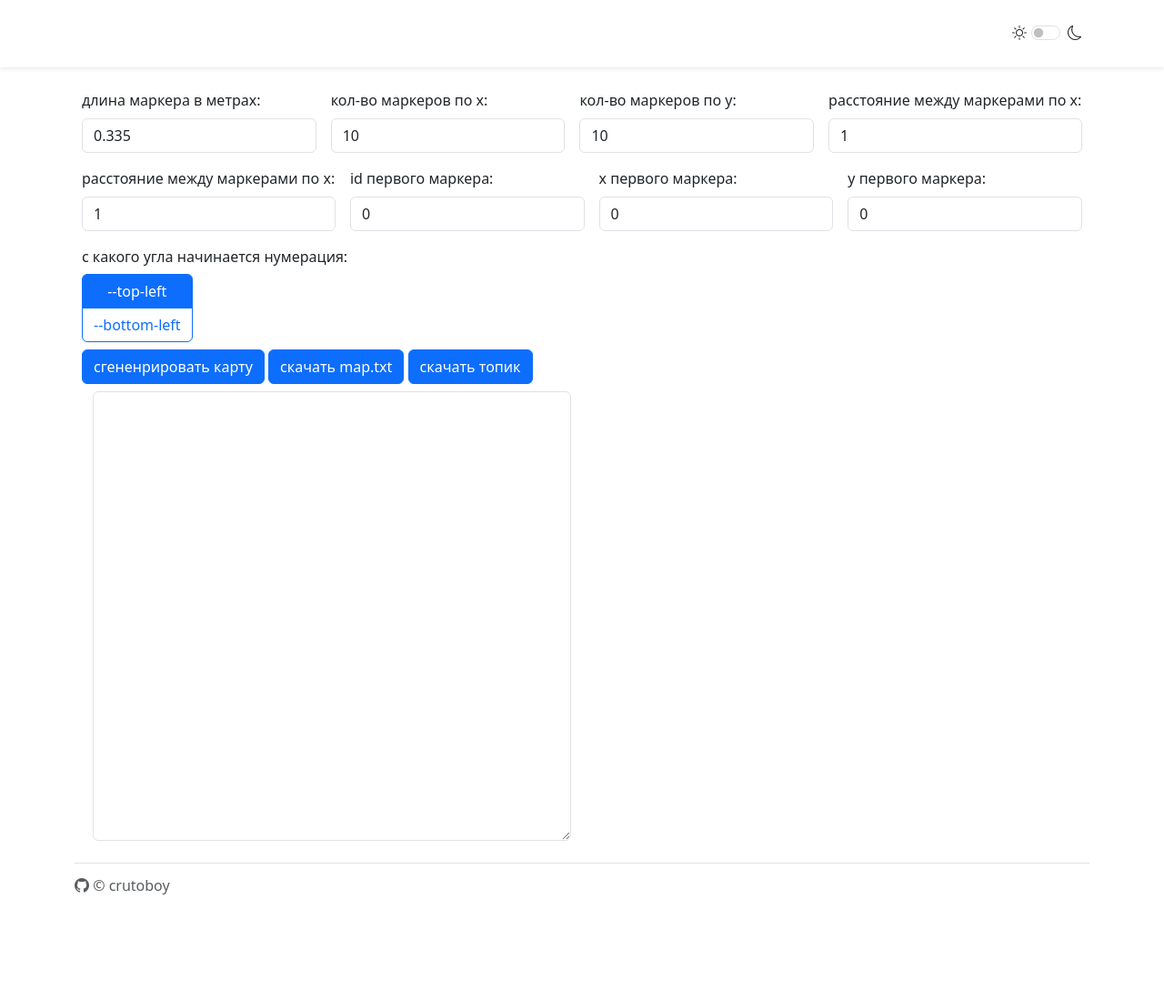
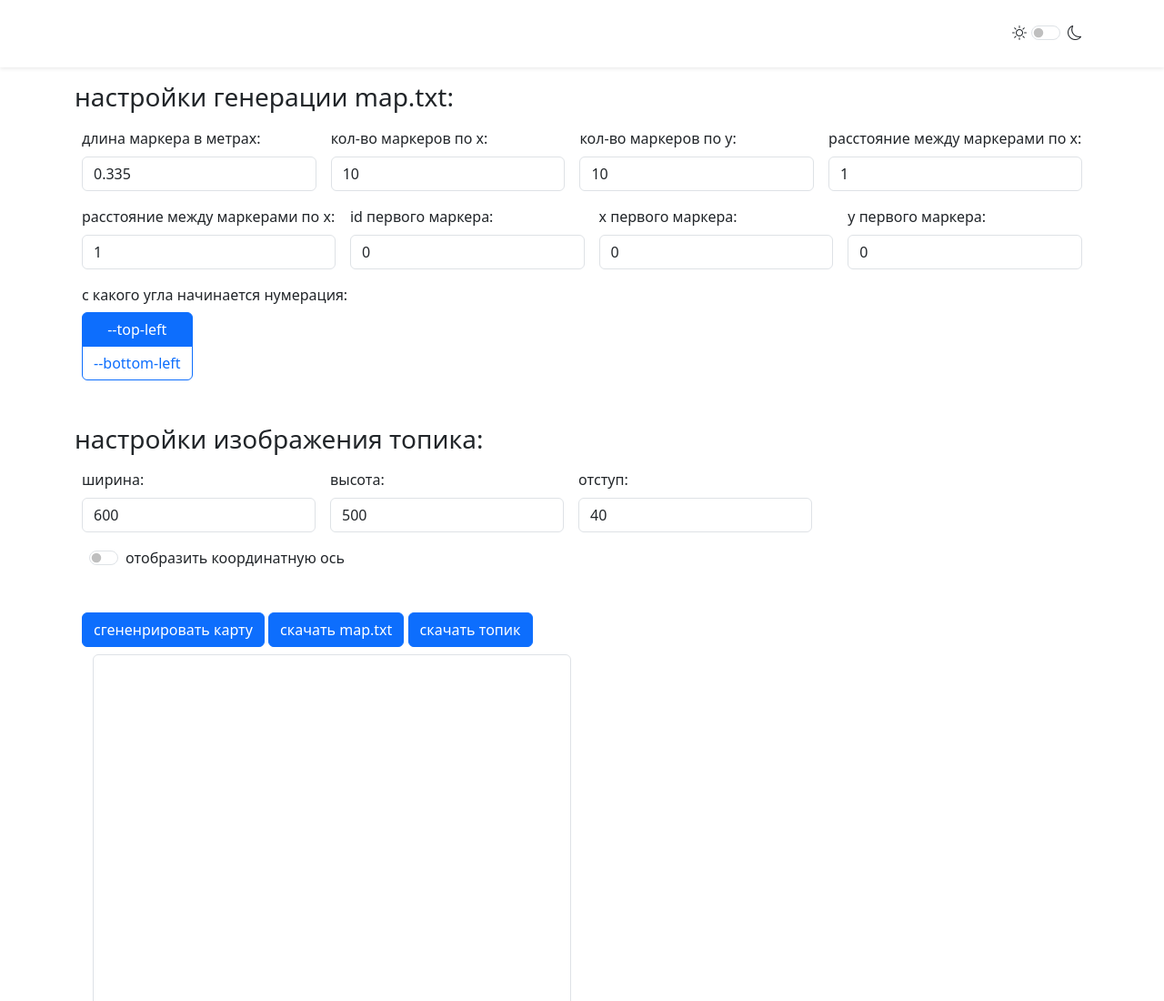
Before and after one commit to crutoboy/web_gen_arucomap, a website built with Vite: page index.html in a window 1280 px wide. Shown: the top 1100 px of the page at 91% size. Before the commit the page ends 1021 px from the top, so only its background shows below. Built offline with nearby package versions, Linux system fonts and the light colour scheme.

Commit message:
add topic settings in ui

```diff
--- a/index.html
+++ b/index.html
@@ -26,6 +26,8 @@
 
     <div class="container">
 
+        <div class="mb-5">
+            <h3>настройки генерации map.txt:</h3>
             <div class="d-inline-flex justify-content-between flex-wrap">
                 <div class="m-2 flex-fill">
                     <label class="form-label" for="length">длина маркера в метрах: </label>
@@ -68,10 +70,36 @@
                 </div>
 
                 <div class="btn-group-vertical" role="group" aria-label="Vertical radio toggle button group">
-                <input type="radio" class="btn-check" name="is_bottom_left" id="top_left" autocomplete="off" checked>
+                    <input type="radio" class="btn-check" name="is_bottom_left" id="top_left" autocomplete="off"
+                        checked>
                     <label class="btn btn-outline-primary" for="top_left">--top-left</label>
                     <input type="radio" class="btn-check" name="is_bottom_left" id="bottom_left" autocomplete="off">
                     <label class="btn btn-outline-primary" for="bottom_left">--bottom-left</label>
+                </div>
+            </div>
+        </div>
+
+        <div class="mb-5">
+            <h3>настройки изображения топика:</h3>
+            <div class="d-inline-flex justify-content-between flex-wrap">
+                <div class="m-2 flex-fill">
+                    <label class="form-label" for="topic_width">ширина: </label>
+                    <input class="form-control" type="number" id="topic_width" value="600">
+                </div>
+                <div class="m-2 flex-fill">
+                    <label class="form-label" for="topic_height">высота: </label>
+                    <input class="form-control" type="number" id="topic_height" value="500">
+                </div>
+                <div class="m-2 flex-fill">
+                    <label class="form-label" for="topic_margin">отступ: </label>
+                    <input class="form-control" type="number" id="topic_margin" value="40">
+                </div>
+            </div>
+            <div class="m-2">
+                <div class="m-2 flex-fill form-check form-switch">
+                    <input class="form-check-input" type="checkbox" role="switch" id="topic_drawAxis">
+                    <label class="form-check-label" for="topic_drawAxis">отобразить координатную ось</label>
+                </div>
             </div>
         </div>
 
```
Lines whose indentation alone changed are shown as unchanged.
